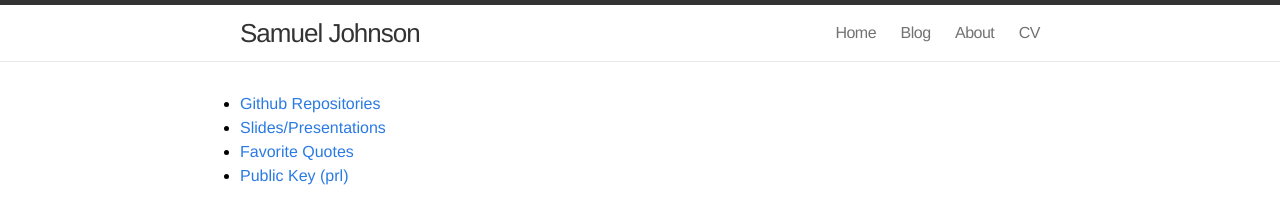
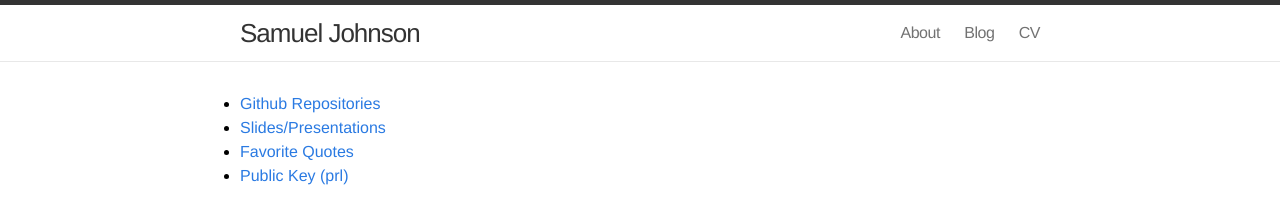
Before and after one commit to samueljohnson/samueljohnson.github.io.archive, a Jekyll site: the page built from index.markdown, in a window 1280 px wide. Shown: the top 216 px of the page. Built offline with Jekyll 4.4.1, drawn with Linux system fonts in a browser that asks for light colours.

Commit message:
Fixed home page link in header

```diff
--- a/_includes/header.html
+++ b/_includes/header.html
@@ -2,7 +2,7 @@
 
   <div class="wrap">
 
-    <a class="site-title" href="{{ site.baseurl }}">{{ site.name }}</a>
+    <a class="site-title" href="/">{{ site.name }}</a>
 
     <nav class="site-nav">
       <a href="#" class="menu-icon">
@@ -17,9 +17,8 @@
         </svg>
       </a>
       <div class="trigger">
-          <a class="page-link" href="/">Home</a>
+          <a class="page-link" href="/about">About</a>
           <a class="page-link" href="/blog">Blog</a>
-          <a class="page-link" href="/about">About</a>
           <a class="page-link" href="/cv">CV</a>
 	  <!--
 	{% for page in site.pages %}
```
